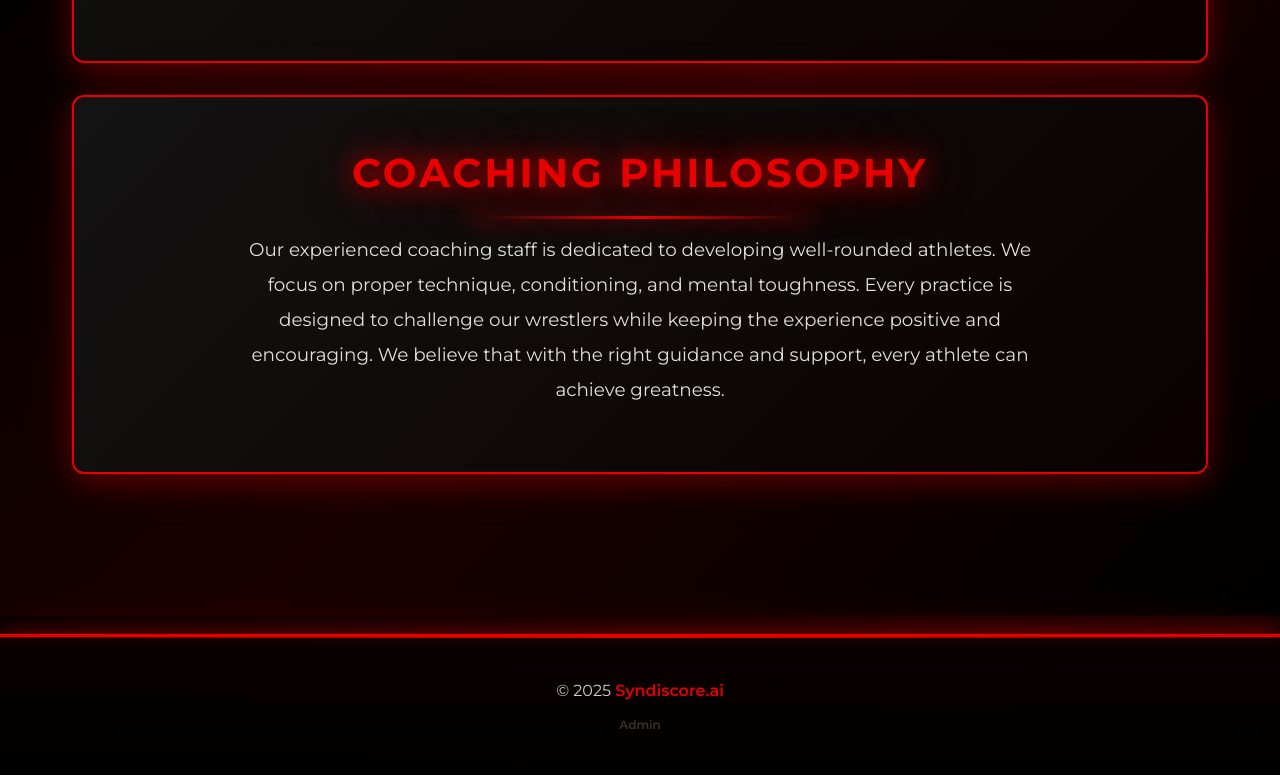
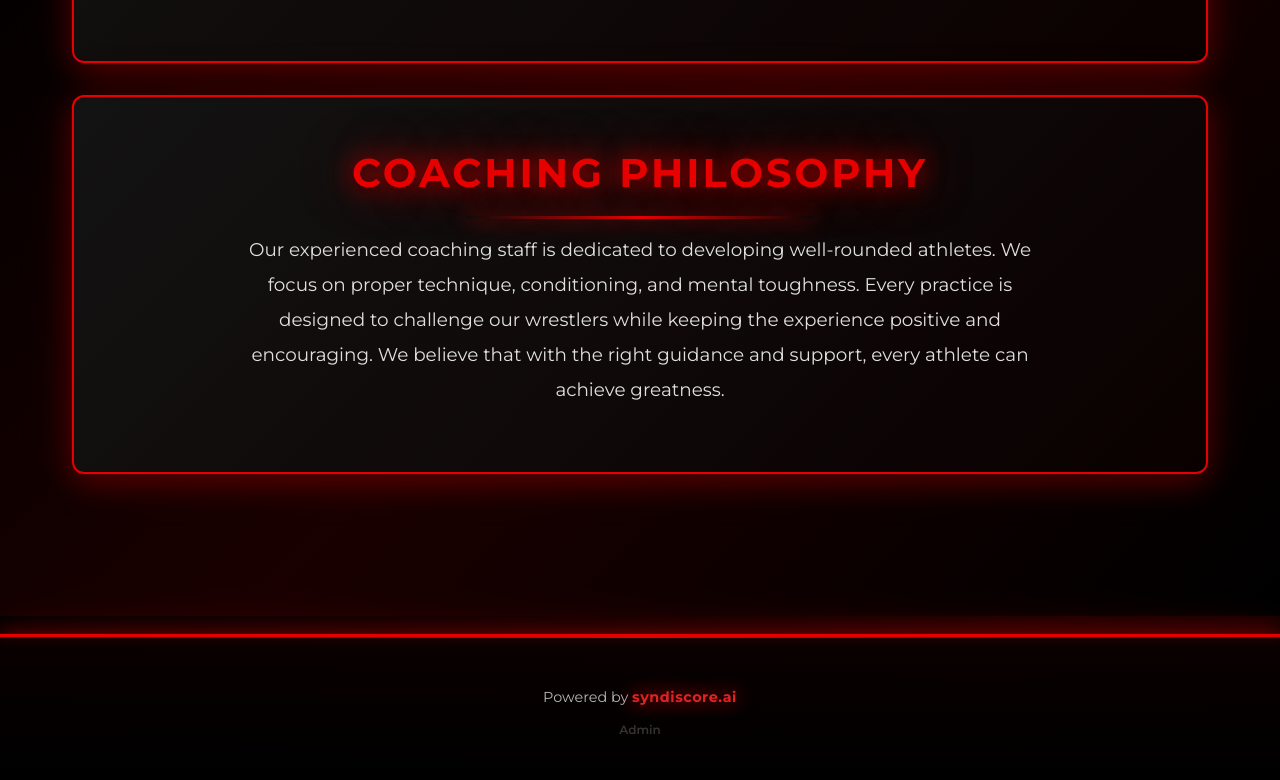
Before and after one commit to Syndiscore2025/weekendwarriorswc, a plain HTML site: page about.html in a window 1280 px wide. Shown: the part 1784-2564 px from the top of the page. Drawn offline with Linux system fonts and the light colour scheme.

Commit message:
Restore 'Powered by syndiscore.ai' footer text

```diff
--- a/about.html
+++ b/about.html
@@ -95,7 +95,9 @@
   </section>
 
   <footer>
-    <div>&copy; 2025 <a href="https://syndiscore.ai" target="_blank" rel="noopener noreferrer">Syndiscore.ai</a></div>
+    <div class="powered-by-syndiscore">
+      Powered by <a href="https://syndiscore.ai" target="_blank" rel="noopener noreferrer">syndiscore.ai</a>
+    </div>
     <div style="margin-top: 0.5rem; font-size: 0.75rem; opacity: 0.5;">
       <a href="admin.html" style="color: #666; text-decoration: none;">Admin</a>
     </div>
```
Also changed, not shown: admin-enhanced.html (+3 -1 lines), admin.html (+3 -1 lines), contact.html (+3 -1 lines), index.html (+3 -1 lines), schedule.html (+3 -1 lines), winter-signups.html (+3 -1 lines).
